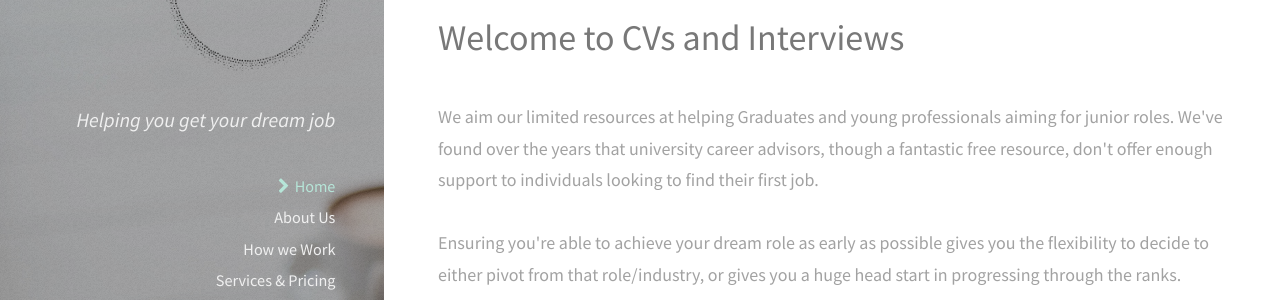
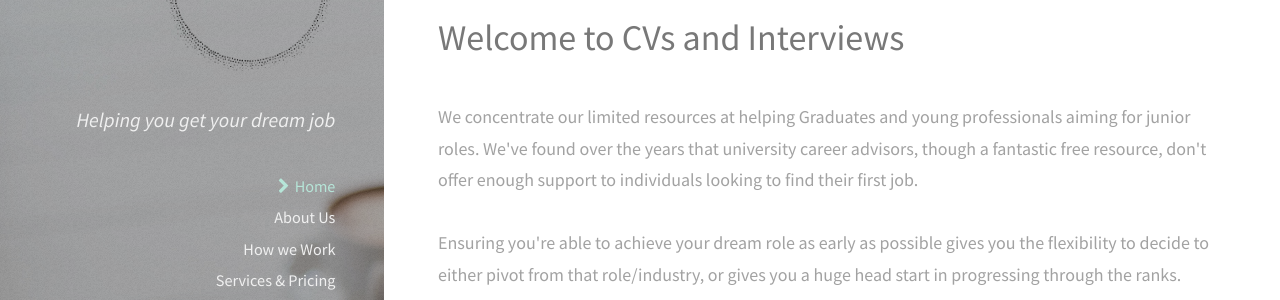
Before and after one commit to cv-prep/cv-prep.github.com, a Jekyll site: the page built from index.html, in a window 1280 px wide and 900 px high. Shown: the part 197-497 px from the top of the window. Built offline with Jekyll 4.4.1, drawn with Linux system fonts in a browser that asks for light colours.

Commit message:
update working

```diff
--- a/_config.yml
+++ b/_config.yml
@@ -14,7 +14,7 @@ email: enquiries@cv-prep.co.uk
 # Site settings
 title: # Defaults to foundation_name if left blank
 description: | # this means to start on the next line (which needs to be indented two spaces)"
-  We aim our limited resources at helping Graduates and young professionals aiming for junior roles. We've found over the years that
+  We concentrate our limited resources at helping Graduates and young professionals aiming for junior roles. We've found over the years that
   university career advisors, though a fantastic free resource, don't offer enough support to individuals looking to find their first job.
 
 description_2: |
```
